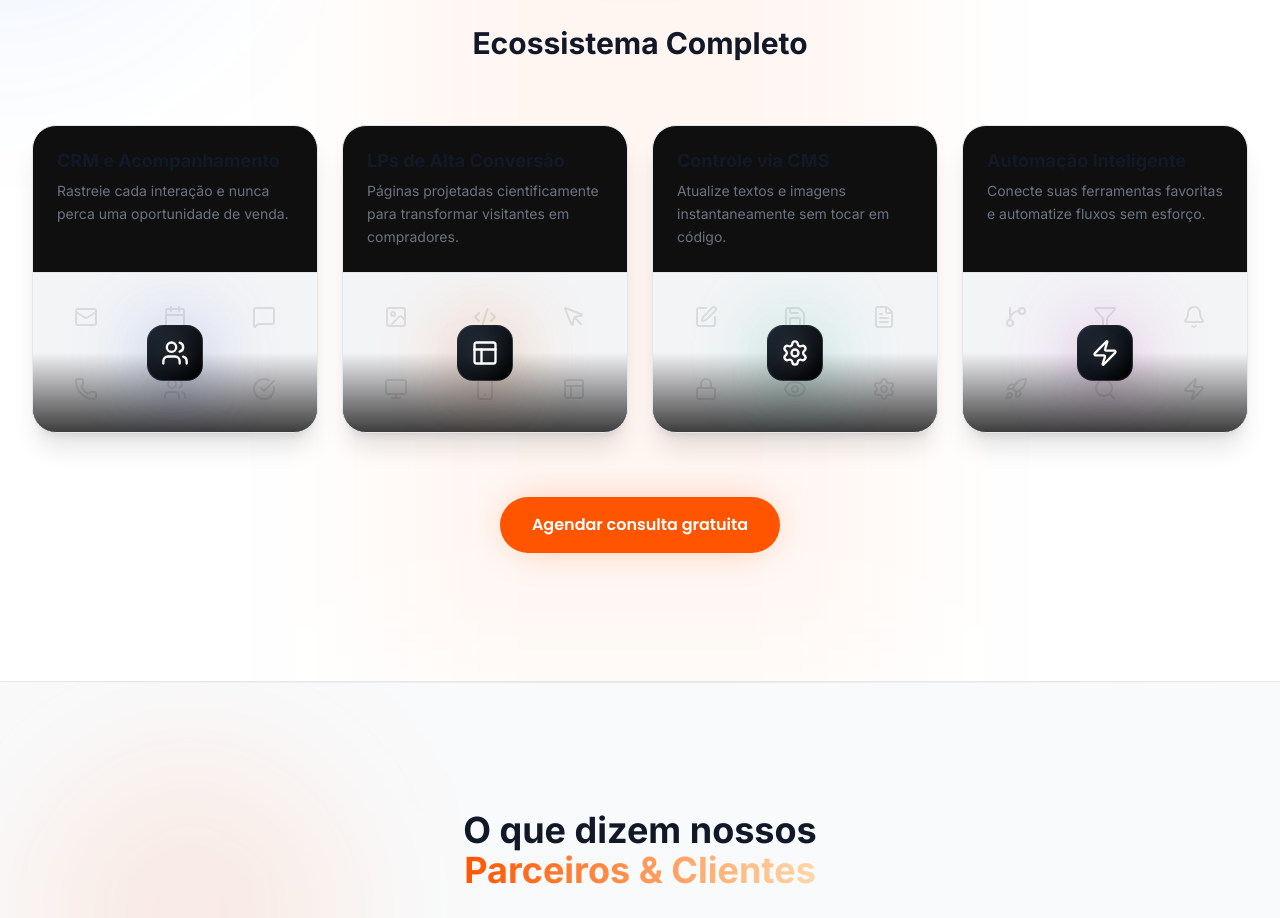
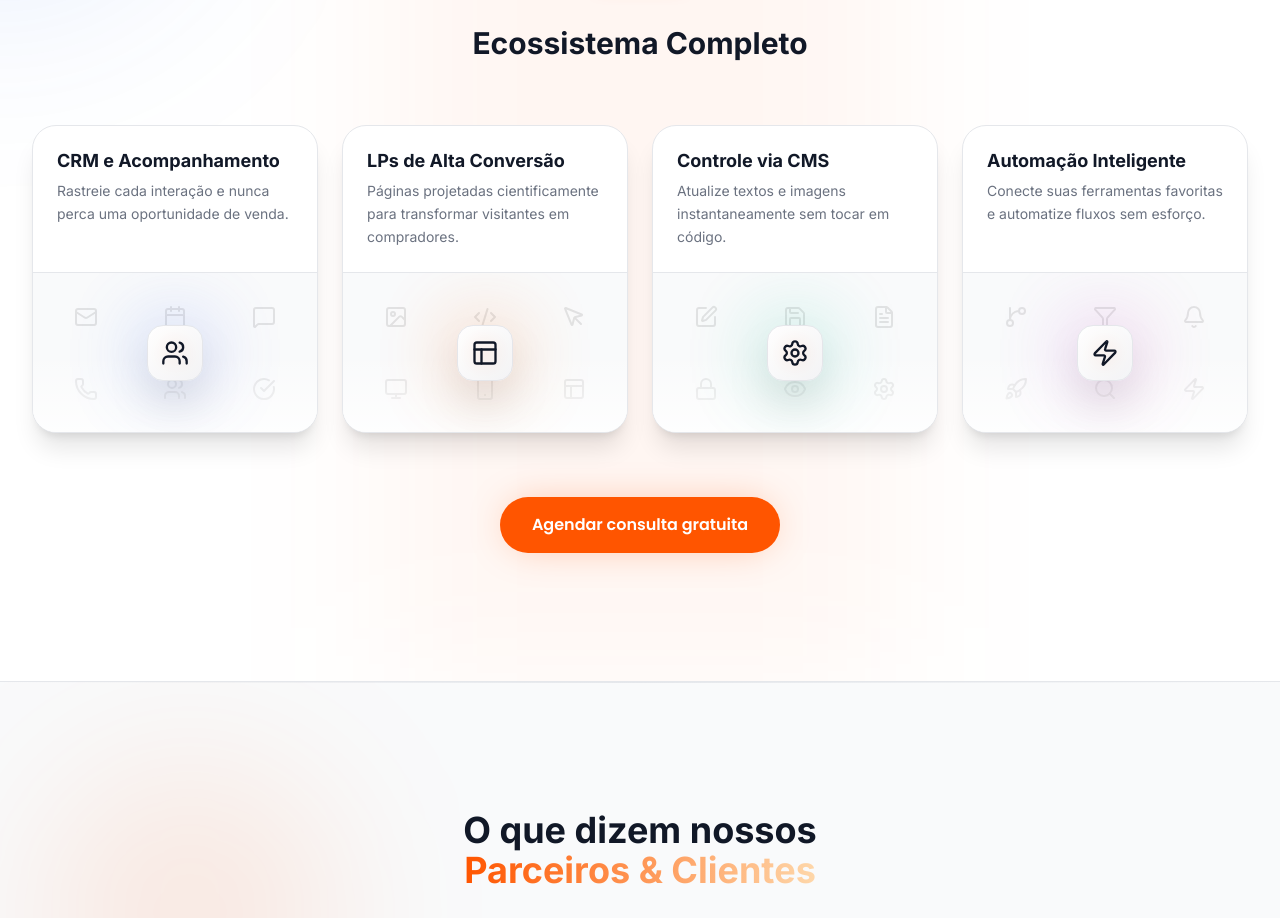
Before and after one commit to knestudioarqing-hub/KN, a React (Vite) app: page / in a window 1280 px wide. Shown: the part 3880-4798 px from the top of the page. Built offline with nearby package versions, Linux system fonts and the light colour scheme.

Commit message:
fix(Process): Adjust background colors for contrast
Update `Process` component to use `bg-white` and `bg-gray-50` for better contrast and visual appeal, especially in dark mode.

```diff
--- a/components/Process.tsx
+++ b/components/Process.tsx
@@ -147,7 +147,7 @@ const Process: React.FC = () => {
                     return (
                       <div
                           key={index}
-                          className="group relative flex flex-col overflow-hidden rounded-3xl bg-[#0F0F0F] dark:bg-[#0A0A0A] border border-gray-200 dark:border-white/10 hover:border-brand-orange/50 transition-all duration-500 shadow-xl"
+                          className="group relative flex flex-col overflow-hidden rounded-3xl bg-white dark:bg-[#0A0A0A] border border-gray-200 dark:border-white/10 hover:border-brand-orange/50 transition-all duration-500 shadow-xl"
                       >
                           {/* Inner Content Container */}
                           <div className="p-6 relative z-20">
@@ -160,7 +160,7 @@ const Process: React.FC = () => {
                           </div>
 
                           {/* Visual Grid Area */}
-                          <div className="relative h-40 mt-auto w-full overflow-hidden bg-gray-100 dark:bg-white/5 border-t border-gray-200 dark:border-white/5">
+                          <div className="relative h-40 mt-auto w-full overflow-hidden bg-gray-50 dark:bg-white/5 border-t border-gray-200 dark:border-white/5">
                                {/* Subtle Radial Gradient Background */}
                                <div className={`absolute inset-0 bg-gradient-to-t ${feature.color} opacity-0 group-hover:opacity-10 transition-opacity duration-500`}></div>
 
@@ -174,7 +174,7 @@ const Process: React.FC = () => {
                                </div>
 
                                {/* Fade overlay for bottom integration */}
-                               <div className="absolute inset-0 bg-gradient-to-t from-[#0F0F0F] via-transparent to-transparent dark:from-[#0A0A0A] opacity-80"></div>
+                               <div className="absolute inset-0 bg-gradient-to-t from-white via-transparent to-transparent dark:from-[#0A0A0A] opacity-80"></div>
 
                                {/* Highlighted Main Icon - Centered floating */}
                                <div className="absolute inset-0 flex items-center justify-center">
@@ -182,8 +182,8 @@ const Process: React.FC = () => {
                                        {/* Glow behind main icon */}
                                        <div className={`absolute inset-0 bg-gradient-to-r ${feature.color} blur-2xl opacity-40 group-hover:opacity-60 transition-opacity duration-500`}></div>
 
-                                       <div className="relative w-14 h-14 rounded-2xl bg-gradient-to-br from-gray-800 to-black border border-white/10 flex items-center justify-center shadow-2xl z-10 group-hover:border-white/30 transition-colors">
-                                           <MainIcon size={28} className="text-white drop-shadow-[0_0_10px_rgba(255,255,255,0.3)]" />
+                                       <div className="relative w-14 h-14 rounded-2xl bg-gradient-to-br from-white to-gray-100 dark:from-gray-800 dark:to-black border border-gray-200 dark:border-white/10 flex items-center justify-center shadow-2xl z-10 group-hover:border-brand-orange/30 dark:group-hover:border-white/30 transition-colors">
+                                           <MainIcon size={28} className="text-gray-900 dark:text-white drop-shadow-[0_0_10px_rgba(255,85,0,0.2)] dark:drop-shadow-[0_0_10px_rgba(255,255,255,0.3)]" />
                                        </div>
                                    </div>
                                </div>
```
